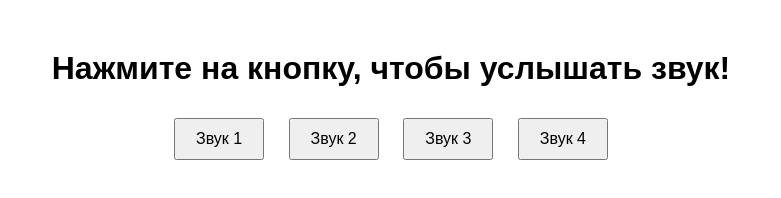
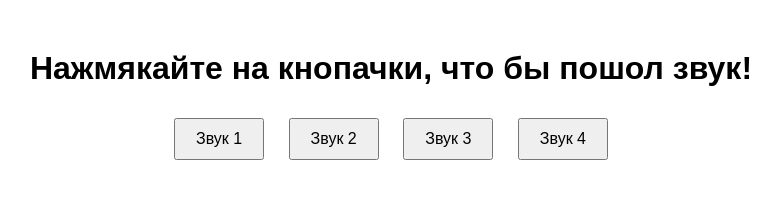
Before and after one commit to Lucok10/sound-bar, a plain HTML site: page index.html in a window 1280 px wide. Shown: the whole page, without its empty margins (249-1030 px from the left). Drawn offline with Linux system fonts and the light colour scheme.

Commit message:
update 2.0

```diff
--- a/index.html
+++ b/index.html
@@ -18,7 +18,7 @@
     </style>
 </head>
 <body>
-    <h1>Нажмите на кнопку, чтобы услышать звук!</h1>
+    <h1>Нажмякайте на кнопачки, что бы пошол звук!</h1>
 
     <button onclick="playSound('sound1.mp3')">Звук 1</button>
     <button onclick="playSound('sound2.mp3')">Звук 2</button>
```
